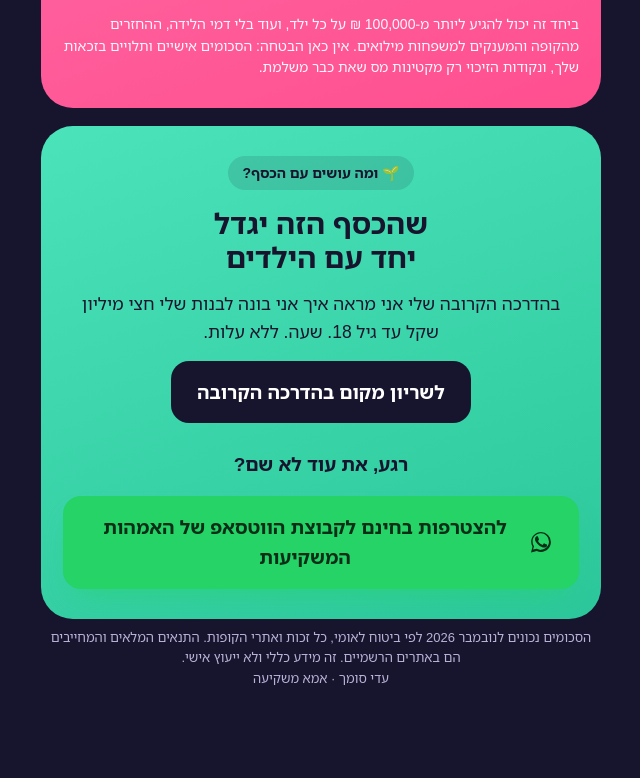
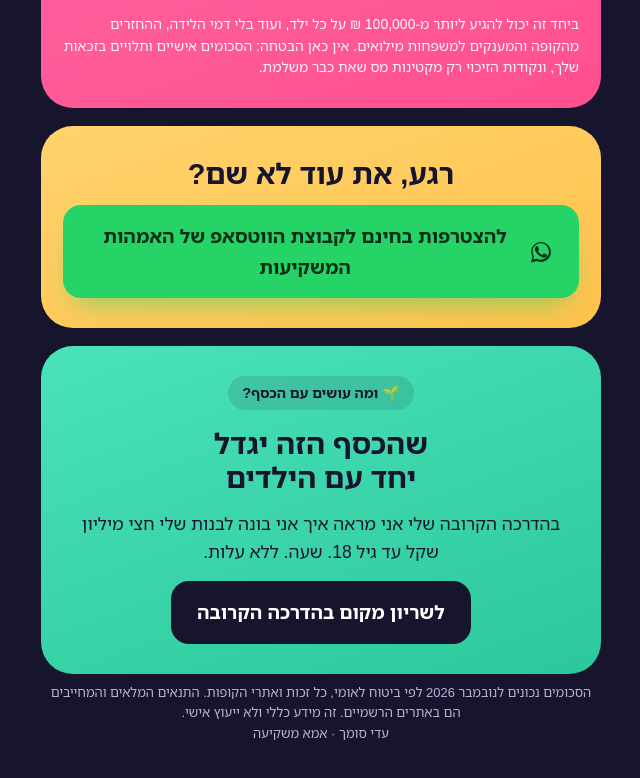
Before and after one commit to adinahirr-commits/mominvest-guides, a plain HTML site: page hatavot/index.html in a window 1280 px wide. Shown: the part 6105-6883 px from the top of the page, without its empty margins (319-959 px from the left). Before the commit the page ends 6834 px from the top, so only its background shows below. Drawn offline with Linux system fonts and the light colour scheme.

Commit message:
צ׳קליסט ההטבות: קבוצת הווטסאפ בריבוע צהוב משלה מעל ההדרכה
Co-Authored-By: Claude Opus 5.5 <noreply@anthropic.com>

```diff
--- a/hatavot/index.html
+++ b/hatavot/index.html
@@ -33,6 +33,7 @@ a:focus-visible,button:focus-visible{outline:3px solid var(--sun);outline-offset
 .pinkbg{background:linear-gradient(160deg,#FF6FAB,#FF4F8F)}
 .creambg{background:var(--cream);color:var(--ink)}
 .mintbg{background:linear-gradient(160deg,#4BE3BA,#2CC79B);color:var(--ink)}
+.sunbg{background:linear-gradient(160deg,#FFD36E,#FFC24B);color:var(--ink)}
 .tag{display:inline-flex;gap:8px;align-items:center;font-weight:800;font-size:14px;border-radius:999px;padding:6px 14px;width:fit-content}
 .dark .tag{background:rgba(255,95,162,.18);color:var(--pink2)}
 .dark .tag.auto{background:rgba(61,219,176,.16);color:var(--mint)}
@@ -220,14 +221,18 @@ footer{max-width:560px;margin:8px auto 0;text-align:center;font-size:13px;color:
     <p class="small" style="opacity:.95">ביחד זה יכול להגיע ליותר מ-100,000 ₪ על כל ילד, ועוד בלי דמי הלידה, ההחזרים מהקופה והמענקים למשפחות מילואים. אין כאן הבטחה: הסכומים אישיים ותלויים בזכאות שלך, ונקודות הזיכוי רק מקטינות מס שאת כבר משלמת.</p>
   </section>
 
+  <!-- 4.5 קבוצת הווטסאפ -->
+  <section class="scr sunbg center">
+    <h2 class="mid">רגע, את עוד לא שם?</h2>
+    <a class="cta wa" id="cta-whatsapp" href="https://chat.whatsapp.com/IrwUx0BayJxI6jLWnw9wg5?mode=gi_t" target="_blank" rel="noopener"><svg viewBox="0 0 24 24" aria-hidden="true"><path d="M17.47 14.38c-.3-.15-1.76-.87-2.03-.97-.27-.1-.47-.15-.67.15-.2.3-.77.97-.94 1.17-.17.2-.35.22-.65.07-.3-.15-1.26-.46-2.4-1.48-.89-.79-1.49-1.76-1.66-2.06-.17-.3-.02-.46.13-.61.14-.14.3-.35.45-.53.15-.18.2-.3.3-.5.1-.2.05-.38-.02-.53-.08-.15-.67-1.61-.92-2.21-.24-.58-.49-.5-.67-.51h-.57c-.2 0-.52.07-.79.38-.27.3-1.04 1.02-1.04 2.48s1.07 2.88 1.22 3.08c.15.2 2.1 3.2 5.08 4.49.71.31 1.26.49 1.69.62.71.23 1.36.2 1.87.12.57-.09 1.76-.72 2.01-1.41.25-.7.25-1.29.17-1.42-.07-.13-.27-.2-.57-.35Z"/><path d="M12.04 2C6.6 2 2.17 6.43 2.17 11.87c0 1.74.46 3.44 1.32 4.94L2 22.5l5.85-1.53a9.83 9.83 0 0 0 4.19.94h.01c5.43 0 9.86-4.43 9.86-9.87A9.8 9.8 0 0 0 19 4.9a9.8 9.8 0 0 0-6.96-2.9Zm0 17.98h-.01a8.2 8.2 0 0 1-4.17-1.14l-.3-.18-3.47.91.93-3.38-.2-.31a8.16 8.16 0 0 1-1.25-4.36c0-4.52 3.68-8.2 8.21-8.2a8.15 8.15 0 0 1 5.8 2.4 8.15 8.15 0 0 1 2.4 5.81c0 4.52-3.68 8.2-8.2 8.2Z"/></svg> להצטרפות בחינם לקבוצת הווטסאפ של האמהות המשקיעות</a>
+  </section>
+
   <!-- 5. מה הלאה -->
   <section class="scr mintbg center">
     <span class="tag">🌱 ומה עושים עם הכסף?</span>
     <h2 class="mid">שהכסף הזה יגדל<br>יחד עם הילדים</h2>
     <p style="font-size:17.5px">בהדרכה הקרובה שלי אני מראה איך אני בונה לבנות שלי חצי מיליון שקל עד גיל 18. שעה. ללא עלות.</p>
     <a class="cta ink" id="cta-webinar" href="https://academy.mominvest.co.il/r/webinar-hatavot" target="_blank" rel="noopener">לשריון מקום בהדרכה הקרובה</a>
-    <p style="font-size:19px;font-weight:900;margin:10px 0 0">רגע, את עוד לא שם?</p>
-    <a class="cta wa" id="cta-whatsapp" href="https://chat.whatsapp.com/IrwUx0BayJxI6jLWnw9wg5?mode=gi_t" target="_blank" rel="noopener"><svg viewBox="0 0 24 24" aria-hidden="true"><path d="M17.47 14.38c-.3-.15-1.76-.87-2.03-.97-.27-.1-.47-.15-.67.15-.2.3-.77.97-.94 1.17-.17.2-.35.22-.65.07-.3-.15-1.26-.46-2.4-1.48-.89-.79-1.49-1.76-1.66-2.06-.17-.3-.02-.46.13-.61.14-.14.3-.35.45-.53.15-.18.2-.3.3-.5.1-.2.05-.38-.02-.53-.08-.15-.67-1.61-.92-2.21-.24-.58-.49-.5-.67-.51h-.57c-.2 0-.52.07-.79.38-.27.3-1.04 1.02-1.04 2.48s1.07 2.88 1.22 3.08c.15.2 2.1 3.2 5.08 4.49.71.31 1.26.49 1.69.62.71.23 1.36.2 1.87.12.57-.09 1.76-.72 2.01-1.41.25-.7.25-1.29.17-1.42-.07-.13-.27-.2-.57-.35Z"/><path d="M12.04 2C6.6 2 2.17 6.43 2.17 11.87c0 1.74.46 3.44 1.32 4.94L2 22.5l5.85-1.53a9.83 9.83 0 0 0 4.19.94h.01c5.43 0 9.86-4.43 9.86-9.87A9.8 9.8 0 0 0 19 4.9a9.8 9.8 0 0 0-6.96-2.9Zm0 17.98h-.01a8.2 8.2 0 0 1-4.17-1.14l-.3-.18-3.47.91.93-3.38-.2-.31a8.16 8.16 0 0 1-1.25-4.36c0-4.52 3.68-8.2 8.21-8.2a8.15 8.15 0 0 1 5.8 2.4 8.15 8.15 0 0 1 2.4 5.81c0 4.52-3.68 8.2-8.2 8.2Z"/></svg> להצטרפות בחינם לקבוצת הווטסאפ של האמהות המשקיעות</a>
   </section>
 
 </main>
```
